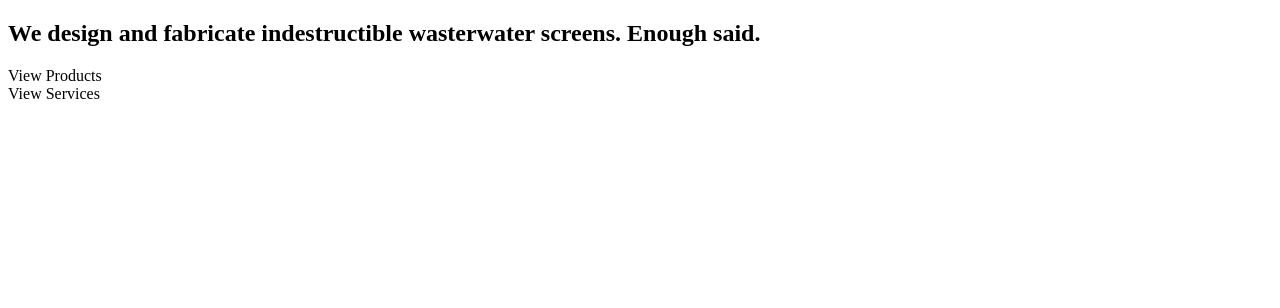
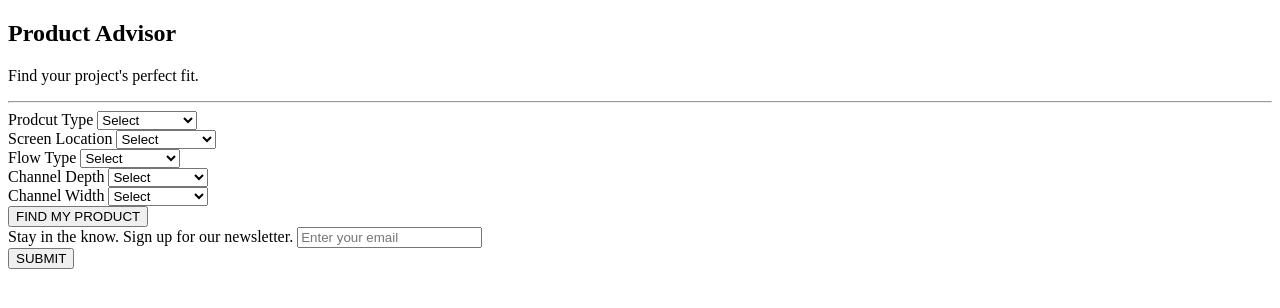
Before and after one commit to sriramvsharma/vulcan, a website: page dev/index.html in a window 1280 px wide. Drawn offline with nearby package versions, Linux system fonts and the light colour scheme; files that its build step writes are made by us from their sources.

Commit message:
added varaibles scss file

```diff
--- a/dev/index.html
+++ b/dev/index.html
@@ -1,5 +1,6 @@
 <!DOCTYPE html>
 <html lang="en">
+
 <head>
 	<meta charset="UTF-8">
 	<meta name="viewport" content="width=device-width, initial-scale=1.0">
@@ -8,13 +9,16 @@
 	<!-- *** IMPORTANT *** PUT LINKS TO GOOGLE FONTS HERE -->
 	<!-- Put Google Fonts Here -->
 	<link rel="preconnect" href="https://fonts.gstatic.com">
-	<link href="https://fonts.googleapis.com/css2?family=Roboto+Condensed:wght@400;700&family=Roboto:ital,wght@0,400;0,500;0,700;1,400&display=swap" rel="stylesheet">
+	<link
+		href="https://fonts.googleapis.com/css2?family=Roboto+Condensed:wght@400;700&family=Roboto:ital,wght@0,400;0,500;0,700;1,400&display=swap"
+		rel="stylesheet">
 	<!-- end Google Fonts -->
 
 	<!-- *** IMPORTANT *** DO NOT DELETE OR EDIT THE NEXT LINE OF CODE - IT IS IMPORTANT FOR THE GULP BUILD PROCESS. SEE YOUR INSTRUCTOR FIRST IF YOU WANT TO EDIT OR DELETE THIS LINE -->
-	<link rel="stylesheet" href="styles/styles.css?cb=1617041066163">
+	<link rel="stylesheet" href="styles/styles.css?cb=1617124391045">
 
 </head>
+
 <body>
 
 	<!-- Put your HTML code here... -->
@@ -26,11 +30,76 @@
 		</nav>
 	</header>
 	<main>
-	<section id="hero">
-		<h2>We design and fabricate indestructible wasterwater screens. Enough said.</h2>
-		<div>View Products</div>
-		<div>View Services</div>
-		</section>
+
+		<h2>Product Advisor</h2>
+		<p>Find your project's perfect fit.</p>
+		<hr>
+		<form action="/" method="post" class="product-form">
+			<div class="form-row">
+				<label for="product-type">Prodcut Type</label>
+				<select name="product-type" id="product-type">
+					<option value="select">Select</option>
+					<option value="option-1">Lorem Ipsum</option>
+					<option value="option-2">Lorem Ipsum</option>
+				</select>
+			</div>
+
+			<div class="form-row">
+				<label for="screen-location">Screen Location</label>
+				<select name="screen-location" id="screen-location">
+					<option value="select">Select</option>
+					<option value="option-1">Lorem Ipsum</option>
+					<option value="option-2">Lorem Ipsum</option>
+				</select>
+			</div>
+
+			<div class="form-row">
+				<label for="flow-type">Flow Type</label>
+				<select name="flow-type" id="flow-type">
+					<option value="select">Select</option>
+					<option value="option-1">Lorem Ipsum</option>
+					<option value="option-2">Lorem Ipsum</option>
+				</select>
+			</div>
+
+			<div class="form-row">
+				<label for="channel-depth">Channel Depth</label>
+				<select name="channel-depth" id="channel-depth">
+					<option value="select">Select</option>
+					<option value="option-1">Lorem Ipsum</option>
+					<option value="option-2">Lorem Ipsum</option>
+				</select>
+			</div>
+
+			<div class="form-row">
+				<label for="channel-width">Channel Width</label>
+				<select name="channel-width" id="channel-width">
+					<option value="select">Select</option>
+					<option value="option-1">Lorem Ipsum</option>
+					<option value="option-2">Lorem Ipsum</option>
+				</select>
+			</div>
+
+
+			<div class="form-row">
+				<input type="submit" value="FIND MY PRODUCT">
+			</div>
+
+		</form>
+
+		<form action="/" method="post" class="sign-up-form">
+			<div class="form-row">
+				<label for="sign-up-title">Stay in the know. Sign up for our newsletter.</label>
+				<input type="text" name="email" id="email" placeholder="Enter your email">
+			</div>
+
+			<div class="form-row">
+				<input type="submit" value="SUBMIT">
+			</div>
+
+		</form>
+
+
 	</main>
 
 
@@ -44,7 +113,8 @@
 	<!-- *** IMPORTANT *** If you do not require the jQuery Library then feel free to delete the next line -->
 	<script src="scripts/libs/jquery/jquery-3.4.1.min.js"></script>
 	<!-- *** IMPORTANT *** DO NOT DELETE OR EDIT THE NEXT LINE OF CODE - IT IS IMPORTANT FOR THE GULP BUILD PROCESS. SEE YOUR INSTRUCTOR FIRST IF YOU WANT TO EDIT OR DELETE THIS LINE -->
-<script src="scripts/script.min.js?cb=1617041066163"></script>
+	<script src="scripts/script.min.js?cb=1617124391045"></script>
 	<!-- *** IMPORTANT *** DO NOT ADD ADDITIONAL SCRIPT LINKS HERE...If you want to add additional scripts simply save the script files to the "dev/scripts" directory (for your custom scripts) and the 'dev/scripts/libs' directory for any jQuery plugins or other JavaScript libraries and Gulp will concatenate and minify them into the "script.min.js" file above. See the project instructions for details -->
 </body>
+
 </html>
```
Also changed, not shown: dev/scss/_variables.scss (added, +26 -0 lines). Lines whose indentation alone changed are shown as unchanged.
